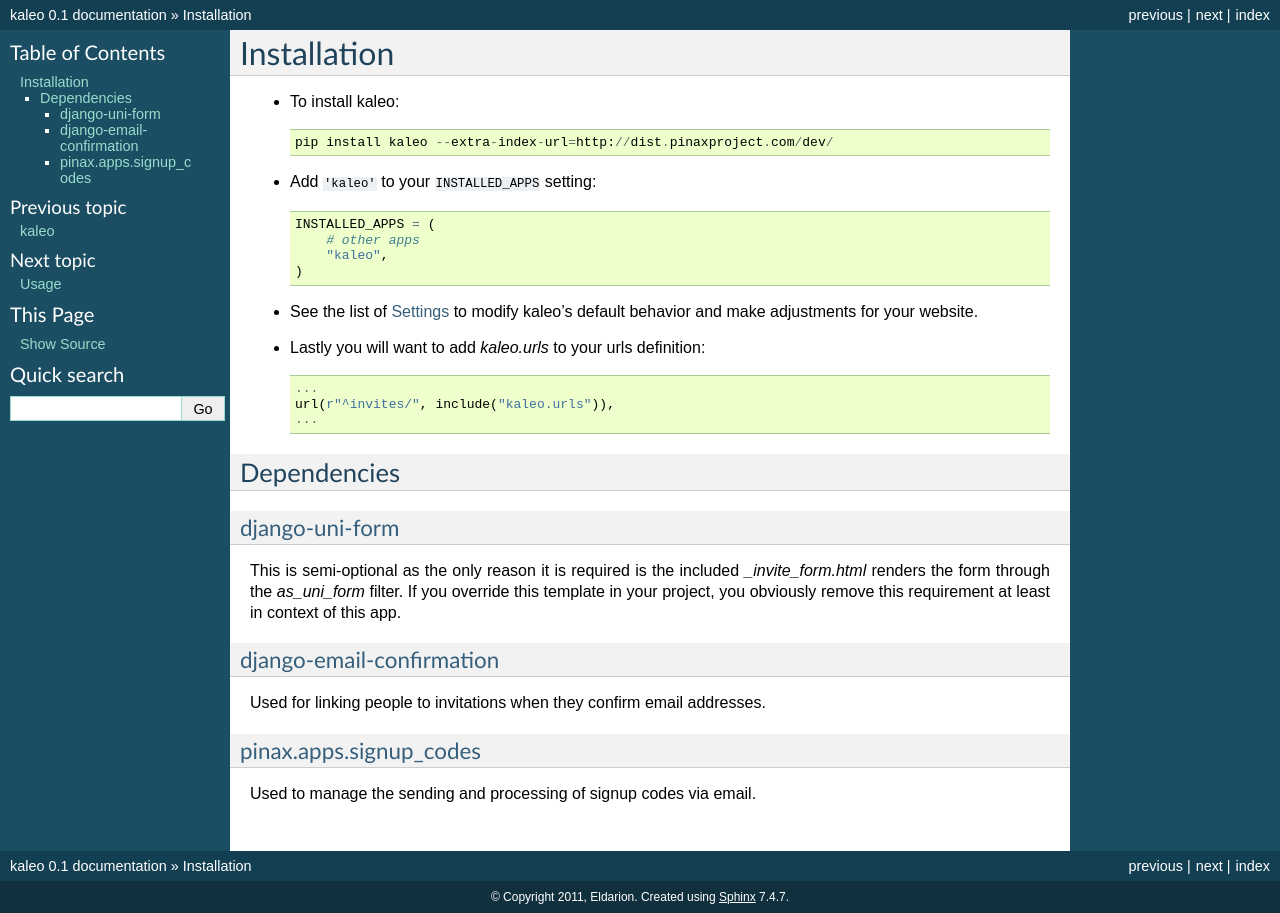
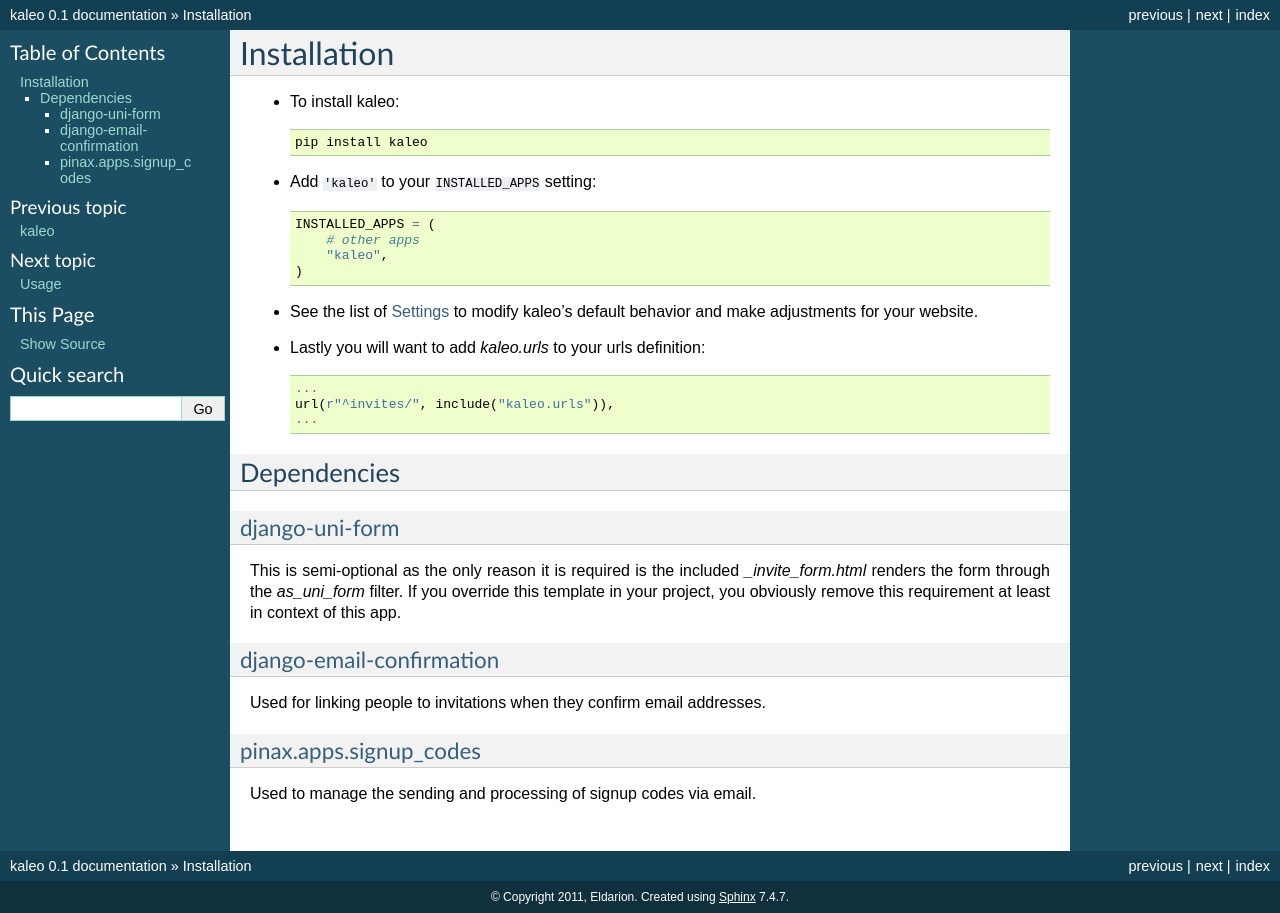
Before and after one commit to pinax/pinax-invitations, a Sphinx documentation site: the page built from docs/installation.rst, in a window 1280 px wide. Built offline with Sphinx 7.4.7, drawn with Linux system fonts in a browser that asks for light colours; pages that are not in the unit, such as notebooks, are missing from menus.

Commit message:
fixed install instructions

```diff
--- a/docs/installation.rst
+++ b/docs/installation.rst
@@ -5,7 +5,7 @@ Installation
 
 * To install kaleo::
 
-    pip install kaleo --extra-index-url=http://dist.pinaxproject.com/dev/
+    pip install kaleo
 
 * Add ``'kaleo'`` to your ``INSTALLED_APPS`` setting::
 
```
